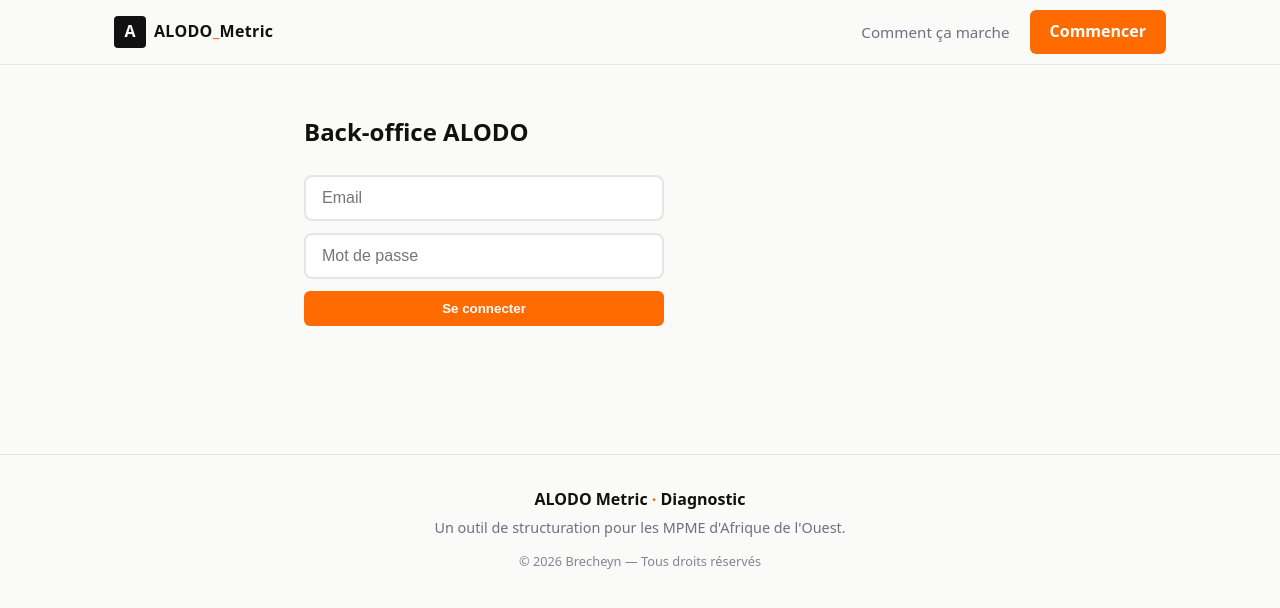
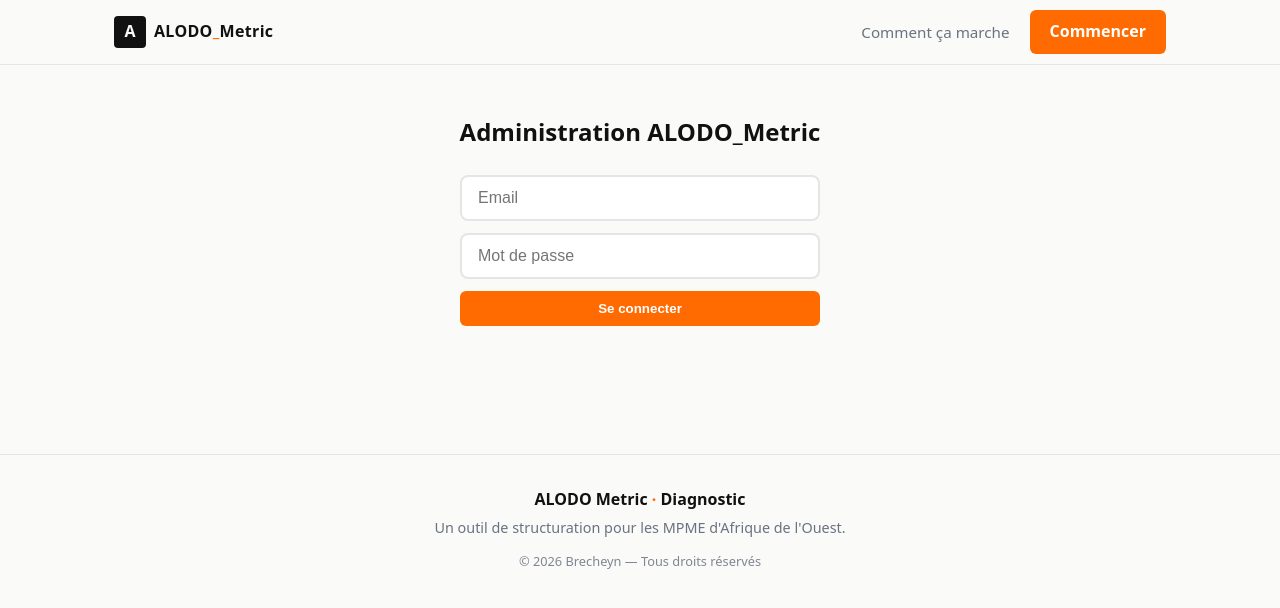
Before and after one commit to brecheyn/ALODO-MPME-CHALLENGE-NADINGA-Y-PHARES, an Angular app in the folder metric-frontend/: page /admin in a window 1280 px wide. Shown: the top 608 px of the page. Built offline with nearby package versions, Linux system fonts and the light colour scheme.

Commit message:
Admin: login centre horizontalement

```diff
--- a/metric-frontend/src/app/components/admin/admin.css
+++ b/metric-frontend/src/app/components/admin/admin.css
@@ -1,7 +1,12 @@
 .admin { padding: 3rem 0 5rem; }
 .admin-inner { max-width: 720px; margin: 0 auto; display: flex; flex-direction: column; gap: 1.5rem; }
 
-.login-form { display: flex; flex-direction: column; gap: 0.75rem; max-width: 360px; }
+.login-form {
+  display: flex; flex-direction: column; gap: 0.75rem;
+  width: min(360px, 100%);      /* ne déborde jamais sur petit écran */
+  margin: 0 auto;               /* ← centrage horizontal dans la colonne */
+  text-align: center;
+}
 .login-form input { padding: 0.75rem 1rem; border: 2px solid #E5E5E5; border-radius: 8px; font-size: 1rem; }
 .login-error { color: var(--alodo-brick); font-size: 0.9rem; }
 
@@ -24,7 +29,7 @@
 
 .admin-actions { display: flex; gap: 1rem; justify-content: center; }
 
-h1 { font-size: 1.5rem; }
+h1 { font-size: 1.5rem; text-align: center; }
 h2 { font-size: 1.05rem; margin-top: 0.5rem; }
 
 /* ── Onglets ── */
--- a/metric-frontend/src/app/components/admin/admin.html
+++ b/metric-frontend/src/app/components/admin/admin.html
@@ -3,7 +3,7 @@
 
     @if (!loggedIn()) {
       <!-- ── LOGIN ── -->
-      <h1>Back-office ALODO</h1>
+      <h1>Administration ALODO_Metric</h1>
       <form class="login-form" (submit)="$event.preventDefault(); login()">
         <input type="email" placeholder="Email" [value]="email()" (input)="email.set($any($event.target).value)" required />
         <input type="password" placeholder="Mot de passe" [value]="password()" (input)="password.set($any($event.target).value)" required />
```
